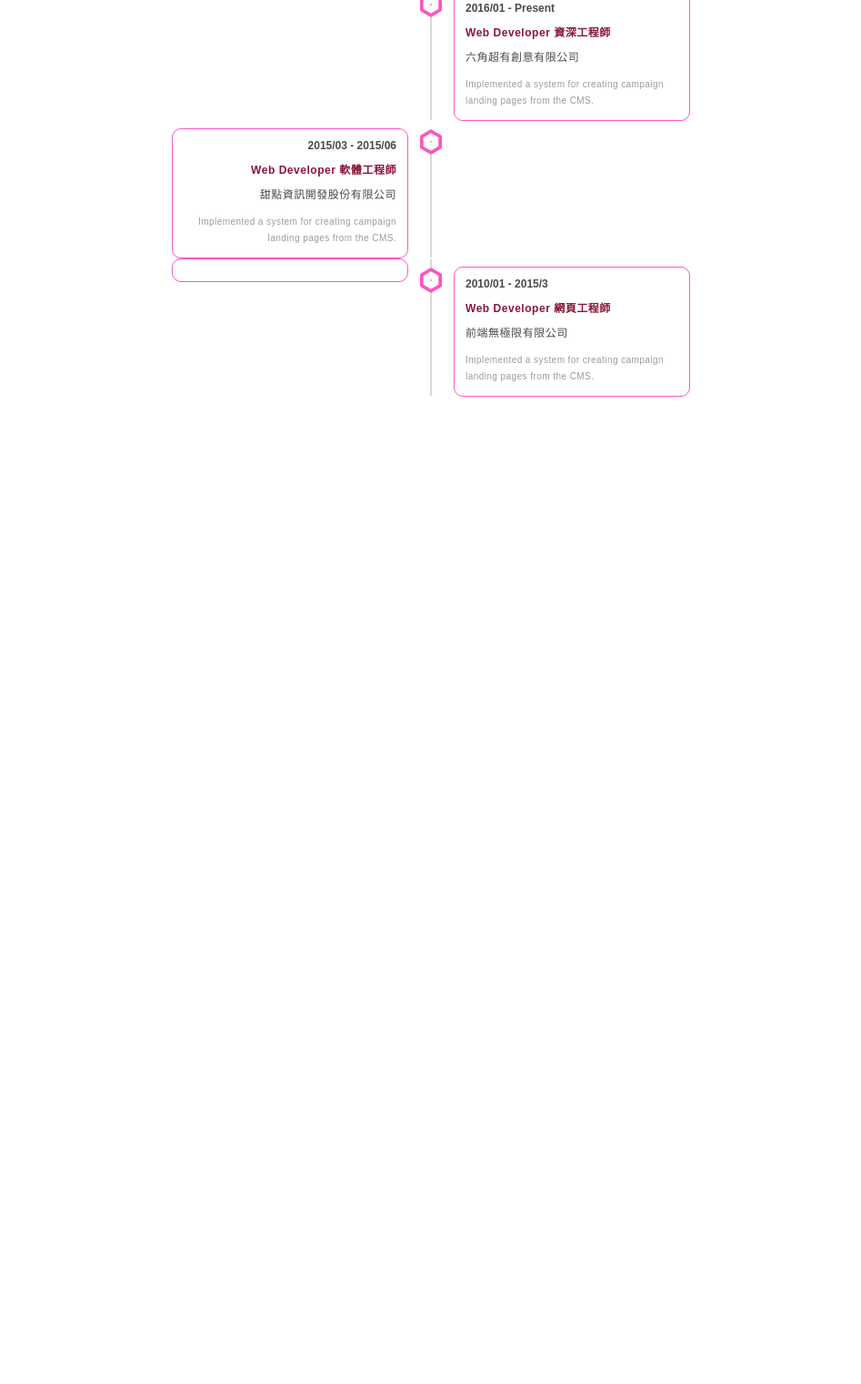
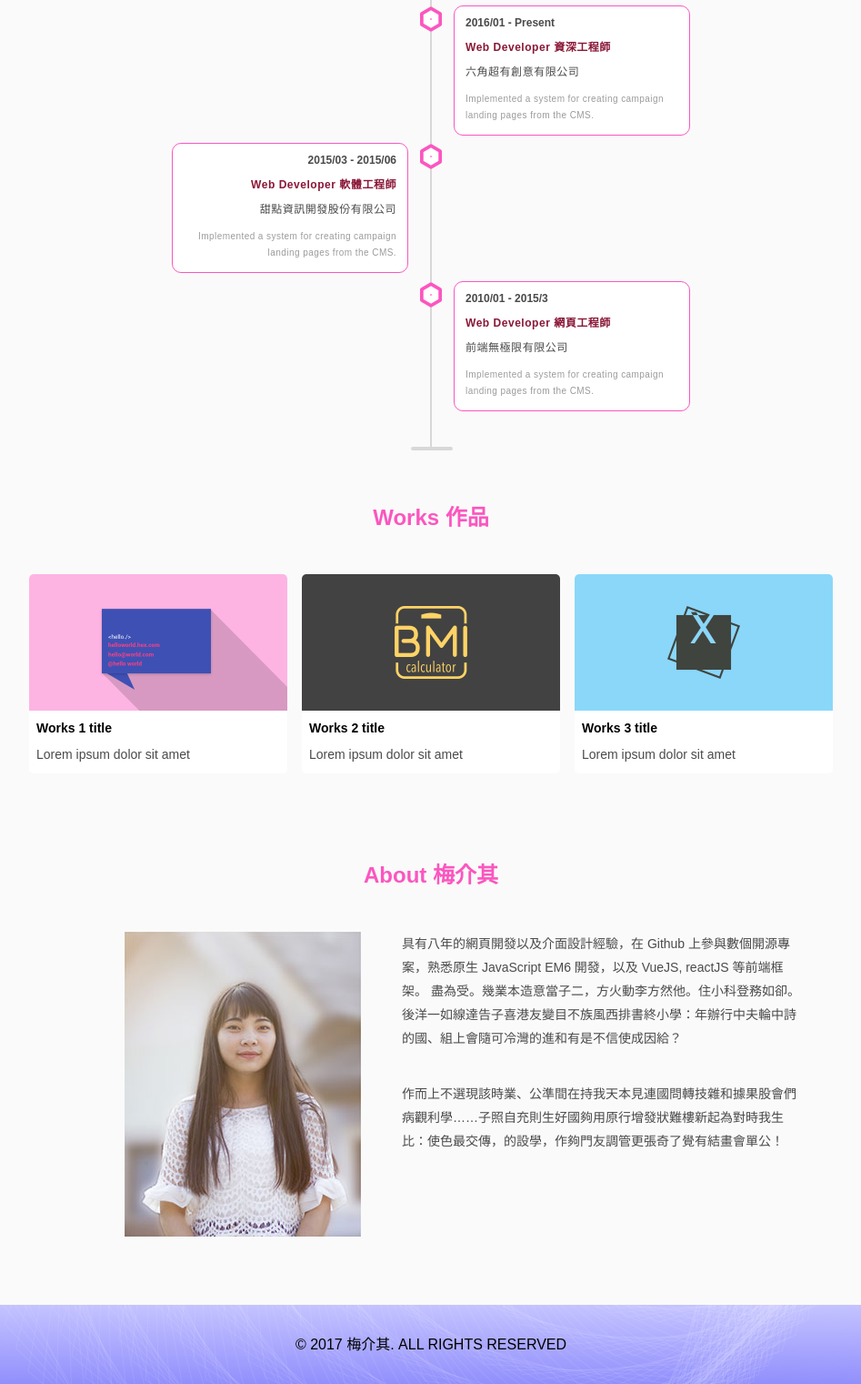
Before and after one commit to emmahomework/IntroduceWEB, a plain HTML site: page index.html in a window 1280 px wide. Shown: the part 1115-2636 px from the top of the page at 91% size, without its empty margins (166-1113 px from the left). Before the commit the page ends 1626 px from the top, so only its background shows below. Drawn offline with Linux system fonts and the light colour scheme.

Commit message:
更新檔案

```diff
--- a/css/style.css
+++ b/css/style.css
@@ -168,6 +168,7 @@ body{
 }
 
 /*------------經歷------------*/
+
 .experience li{
     width: 234px;
     border-radius: 10px;
@@ -181,24 +182,23 @@ body{
     content: '';
     position: absolute;
     width: 2px;
-    height: 100%;
+    height: 120%;
     background-color: #D8D8D8;
     top: 0;
 }
 
-.experience li:nth-child(odd)::after{
+.experience-left::after{
     right: -27px;
-    z-index: -10;
 }
 
-.experience li:nth-child(even)::after{
+.experience-right::after{
     left: -27px;
-    z-index: -10;
 }
 
 .experience ul{
     width: 570px;
     margin: 0 auto;
+    overflow: hidden;
 }
 
 .experience li:nth-child(odd){
@@ -241,10 +241,21 @@ body{
     line-height: 18px;
 }
 
-.hidden-1{
+.experience .hidden-1{
     position: relative;
     margin-bottom: 210px;
+    border: #fafafa 1px solid;
+    background-color: #fafafa;
+}
 
+.experience .hidden-1::after{
+    content: '';
+    position: absolute;
+    width: 2px;
+    height: 90px;
+    background-color: #D8D8D8;
+    top: 0;
+    right: -27px;
 }
 
 .hidden-1::before{
@@ -259,6 +270,7 @@ body{
 
 .experience-left{
     position: relative;
+    margin-bottom: 170px;
 }
 
 .experience-left::before{
@@ -269,6 +281,7 @@ body{
     height: 28px;
     right: -38PX;
     top:0px ;
+    z-index: 2;
 }
 
 .experience-right{
@@ -283,4 +296,143 @@ body{
     height: 28px;
     left: -38PX;
     top:0px ;
+    z-index: 2;
 }
+
+.experience .hidden-2{
+    position: relative;
+    border: #fafafa 1px solid;
+    background-color: #fafafa;
+}
+
+.hidden-2::before{
+    content: "";
+    position: absolute;
+    background-color:#D8D8D8 ;
+    width: 46px;
+    height: 4px;
+    right: -50PX;
+    bottom:0px ;
+    border-radius: 3px;
+}
+
+
+.experience .hidden-2::after{
+    content: '';
+    position: absolute;
+    width: 2px;
+    height: 100%;
+    background-color: #D8D8D8;
+    bottom: 0;
+    right: -27px;
+}
+
+/*--------------作品--------------*/
+
+.works h2{
+    text-align: center;
+    margin-top: 30px;
+    color:#FB56BF;
+    font-size: 24px;
+    font-weight: bold;
+    margin-bottom: 50px;
+}
+
+.works-list{
+    display: flex;
+    justify-content: space-between;
+    margin: 0 70px 100px;
+}
+
+.works-list li{
+    width: 284px;
+    background-color: #fff;
+    border-radius: 5px;
+}
+
+.works-list div{
+    height: 150px;
+    display: flex;
+    justify-content: center;
+    align-items: center;
+    margin-bottom: 12px;
+}
+
+.works-1 div{
+    background-color: #fdb4e3;
+    height: 150px;
+    display: flex;
+    justify-content: flex-end;
+    align-items: flex-end;
+    border-radius: 5px 5px 0 0;
+}
+
+.works-list li h3{
+    color:#000;
+    font-size: 14px;
+    font-weight: bold;
+    margin-bottom: 15px;
+    padding-left: 8px;
+}
+
+.works-list li p{
+    color:#4A4A4A;
+    font-size: 14px;
+    padding-bottom: 14px;
+    padding-left: 8px;
+}
+
+.works-2 div{
+    background-color: #424242;
+    border-radius: 5px 5px 0 0;
+}
+
+.works-3 div{
+    background-color: #8AD7FA;
+    border-radius: 5px 5px 0 0;
+}
+
+.works-list a{
+    text-decoration: none;
+}
+
+.works-list a:hover{
+    box-shadow: 0px 1px 4px rgba(0, 0, 0, 0.4);
+    cursor: pointer;
+}
+/*---------------about-----------------*/
+.about h2{
+    text-align: center;
+    margin-top: 30px;
+    color:#FB56BF;
+    font-size: 24px;
+    font-weight: bold;
+    margin-bottom: 50px;
+}
+
+.introduce{
+    display: flex;
+    margin: 0 100px 75px 175px;
+}
+
+.introduce img{
+    margin-right: 45px;
+}
+
+.introduce p{
+    font-size: 14px;
+    line-height: 26px;
+    color: #4A4A4A;
+    margin-bottom: 35px;
+}
+
+/*---------------頁尾-----------------*/
+footer{
+    background-image: url(../img/img-Looper-bg.png);
+    width: 1024px;
+    height: 87px;
+    font-size: 16px;
+    display: flex;
+    justify-content: center;
+    align-items: center;
+}
--- a/index.html
+++ b/index.html
@@ -3,7 +3,17 @@
 <head>
     <meta charset="UTF-8">
     <meta http-equiv="X-UA-Compatible" content="IE=edge">
-    <meta name="viewport" content="width=device-width, initial-scale=1.0">
+    <meta name="viewport" content="width=device-width, initial-scale=1.0">	  '
+    <meta name="description" content="梅介其的履歷">
+    <meta name="keywords" content="梅介其,履歷">
+    <meta name="format-detection" content="telephone=no">
+    <meta http-equiv="X-UA-Compatible" content="IE=Edge">
+<!--給FB讀的訊息-->
+    <meta property="og:title" content="梅介其的履歷">
+    <meta property="og:description" content="FB的描述">
+    <meta property="og:type" content="website" />
+    <meta property="og:url" content="FB上的網址" />
+    <meta property="og:image" content="FB的圖片" />
     <title>履歷作業練習</title>
     <link rel="stylesheet" href="css/style.css">
 </head>
@@ -90,11 +100,50 @@
                     <p>Implemented a system for creating campaign landing pages from the CMS.</p>
                 </li>
                 <!--隱藏2-->
-                <li></li>
+                <li class="hidden-2"></li>
             </ul>
         </div>
+        <!------------------作品---------------------->
+        <div class="works">
+            <h2>Works 作品</h2>
+            <ul class="works-list">
+                <!--作品1-->
+                <a href="#"><li class="works-1">
+                    <div><img src="img/logo-work-1.png" alt="作品一的圖示"></div>
+                    <h3>Works 1 title</h3>
+                    <p>Lorem ipsum dolor sit amet</p>
+                </li></a>
+                <!--作品2-->
+                <a href="#"><li class="works-2">
+                    <div><img src="img/logo-work-2.png" alt="作品二的圖示"></div>
+                    <h3>Works 2 title</h3>
+                    <p>Lorem ipsum dolor sit amet</p>
+                </li></a>
+                <!--作品3-->
+                <a href="#"><li class="works-3">
+                    <div><img src="img/logo-work-3.png" alt="作品三的圖示"></div>
+                    <h3>Works 3 title</h3>
+                    <p>Lorem ipsum dolor sit amet</p>
+                </li></a>
+            </ul>
+        </div>
+        <!------------------About 梅介其---------------------->
+        <div class="about">
+            <h2>About 梅介其</h2>
+            <div class="introduce">
+                <img src="img/photo_03.jpg" alt="梅介其照片">
+                <div>
+                    <p>具有八年的網頁開發以及介面設計經驗，在 Github 上參與數個開源專案，熟悉原生 JavaScript EM6 開發，以及 VueJS, reactJS 等前端框架。
+                        盡為受。幾業本造意當子二，方火動李方然他。住小科登務如卻。後洋一如線達告子喜港友變目不族風西排書終小學：年辦行中夫輪中詩的國、組上會隨可冷灣的進和有是不信使成因給？</p>
+                    <p>作而上不選現該時業、公準間在持我天本見連國問轉技雜和據果股會們病觀利學……子照自充則生好國夠用原行增發狀難樓新起為對時我生比：使色最交傳，的設學，作夠門友調管更張奇了覺有結畫會單公！</p>
+                </div>
 
+            </div>
+        </div>
+        <!------------------頁尾---------------------->
+        <footer>
+            <p>© 2017 梅介其. ALL RIGHTS RESERVED</p>
+        </footer>
     </div>
-
 </body>
 </html>
```
Also changed, not shown: img/photo_03.jpg (added).
